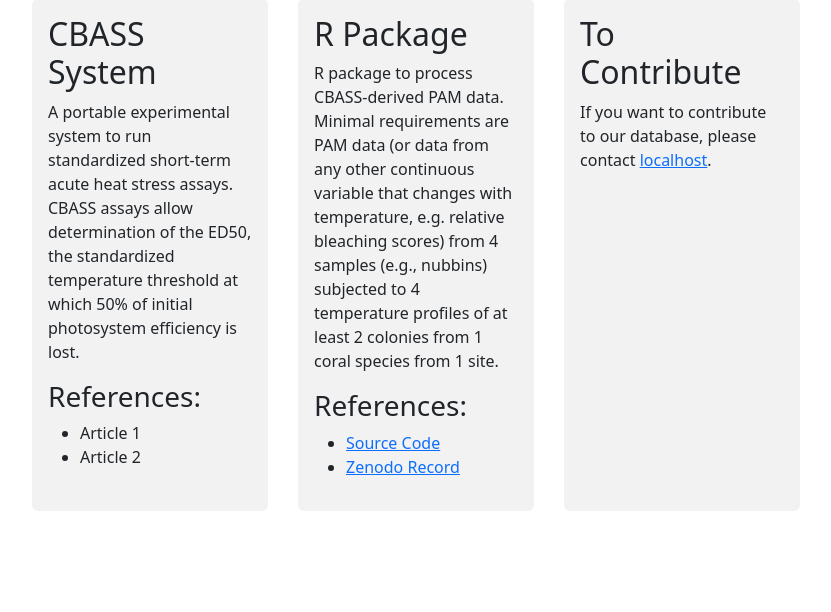
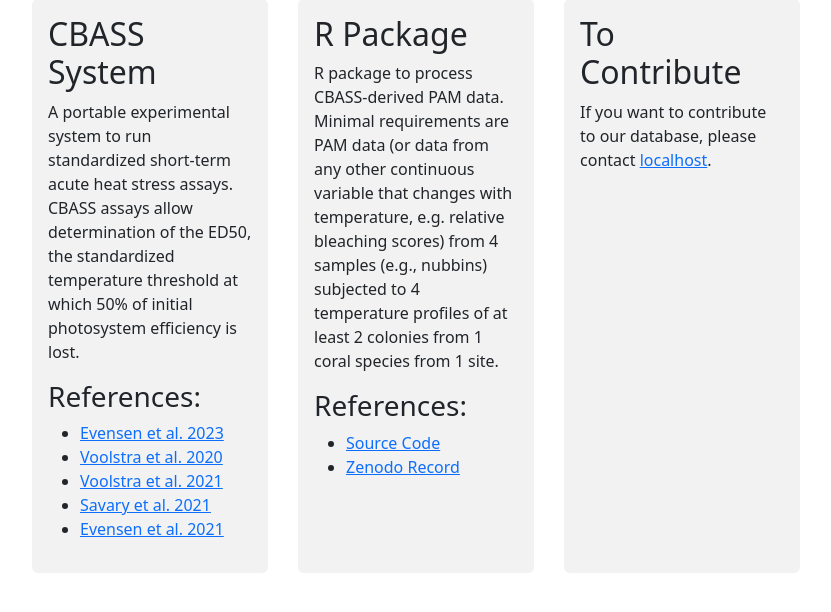
Before and after one commit to greenjune-ship-it/coral-future, a Django app: page / in a window 1280 px wide. Shown: the part 81-693 px from the top of the page, without its empty margins (224-1055 px from the left). Run offline with Django 5.2, Linux system fonts and the light colour scheme; some libraries are stand-ins or nearby versions.

Commit message:
update the home page

```diff
--- a/django_app/main/templates/main/home.html
+++ b/django_app/main/templates/main/home.html
@@ -38,8 +38,11 @@
             </p>
             <h3>References:</h3>
             <ul>
-                <li>Article 1</li>
-                <li>Article 2</li>
+                <li><a href="https://doi.org/10.1002/lom3.10555">Evensen et al. 2023</a></li>
+                <li><a href="https://doi.org/10.1111/gcb.15148">Voolstra et al. 2020</a></li>
+                <li><a href="https://doi.org/10.1111/mec.16064">Voolstra et al. 2021</a></li>
+                <li><a href="https://doi.org/10.1073/pnas.2023298118">Savary et al. 2021</a></li>
+                <li><a href="https://doi.org/10.1002/lno.11715">Evensen et al. 2021</a></li>
                 <!-- Add more articles as needed -->
             </ul>
         </div>
@@ -58,10 +61,8 @@
             </p>
             <h3>References:</h3>
             <ul>
-                <li><a href="https://github.com/greenjune-ship-it/djangoExperiment">Source
-                        Code</a></li>
-                <li><a href="https://zenodo.org/doi/10.5281/zenodo.8370644">Zenodo
-                        Record</a></li>
+                <li><a href="https://github.com/reefgenomics/CBASSED50">Source Code</a></li>
+                <li><a href="https://zenodo.org/doi/10.5281/zenodo.8370644">Zenodo Record</a></li>
             </ul>
         </div>
     </div>
```
